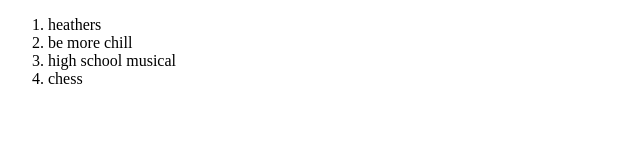
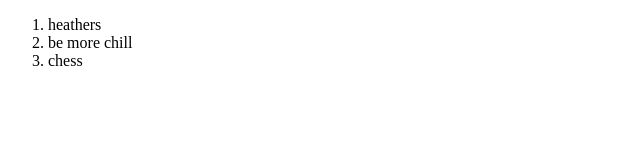
Before and after one commit to malakabdalla/myfirstrepo, a plain HTML site: page index.html in a window 1280 px wide. Shown: the whole page, without its empty margins (0-640 px from the left). Drawn offline with Linux system fonts and the light colour scheme.

Commit message:
remove high school musical

```diff
--- a/index.html
+++ b/index.html
@@ -9,7 +9,6 @@
     <ol>
         <li>heathers</li>
         <li>be more chill</li>
-        <li>high school musical</li>
         <li>chess</li>
     </ol>
 </body>
```
